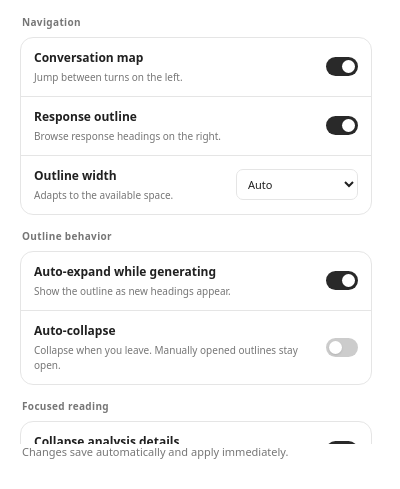
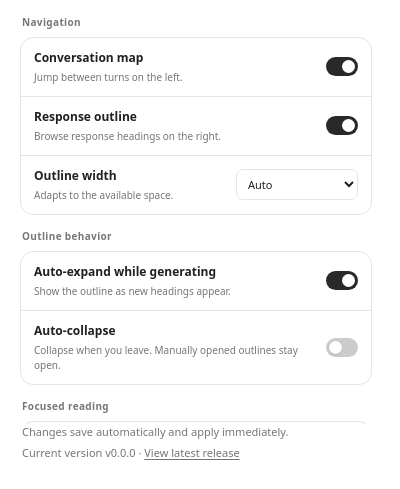
Before and after one commit to Owenwoow/ChatGPT-Conversation-Map, a browser extension: page popup/index.html in a window 400 px wide. Shown: the part 83-572 px from the top of the page. Drawn offline with Linux system fonts and the light colour scheme.

Commit message:
feat(popup): 显示当前版本并提供最新版下载入口

```diff
--- a/package.json
+++ b/package.json
@@ -1,6 +1,6 @@
 {
   "name": "chatgpt-conversation-map",
-  "version": "1.3.6",
+  "version": "1.3.7",
   "private": true,
   "license": "MIT",
   "scripts": {
--- a/popup/index.html
+++ b/popup/index.html
@@ -81,6 +81,7 @@
 
   <footer>
     <p id="status" role="status" aria-live="polite" aria-atomic="true" data-state="loading" data-i18n="loading">Loading settings…</p>
+    <p class="release-info"><span data-i18n="currentVersion">Current version</span> <span id="installedVersion"></span> · <a href="https://github.com/Owenwoow/ChatGPT-Conversation-Map/releases/latest" target="_blank" rel="noopener noreferrer" data-i18n="latestRelease">View latest release</a></p>
   </footer>
   <script src="settings.js"></script>
 </body>
--- a/popup/settings.js
+++ b/popup/settings.js
@@ -29,6 +29,8 @@
       toolsTitle: 'Content tools',
       blockCopyLabel: 'Copy content blocks',
       blockCopyHint: 'Show a copy button on static diagrams and cards.',
+      currentVersion: 'Current version',
+      latestRelease: 'View latest release',
       loading: 'Loading settings…',
       ready: 'Changes save automatically and apply immediately.',
       saving: 'Saving…',
@@ -64,6 +66,8 @@
       toolsTitle: '内容工具',
       blockCopyLabel: '图块复制',
       blockCopyHint: '悬停静态图表或卡片时显示复制按钮',
+      currentVersion: '当前版本',
+      latestRelease: '查看最新版',
       loading: '正在读取设置…',
       ready: '设置自动保存，即时生效',
       saving: '正在保存…',
@@ -83,6 +87,7 @@
   }
 
   const status = document.getElementById('status');
+  document.getElementById('installedVersion').textContent = `v${chrome.runtime.getManifest().version}`;
   const controls = Object.keys(defaults).map(key => document.getElementById(key));
   const persisted = {...defaults};
   const latestChanges = new Map();
--- a/popup/style.css
+++ b/popup/style.css
@@ -121,6 +121,8 @@ select {
 footer { flex-shrink: 0; padding: 0 22px 16px; }
 #status { min-height: 17px; color: var(--muted); font-size: 11px; }
 #status[data-state="error"] { color: var(--error); }
+.release-info { margin-top: 4px; color: var(--muted); font-size: 11px; }
+.release-info a { color: inherit; text-underline-offset: 2px; }
 
 @media (prefers-color-scheme: dark) {
   :root {
```
Also changed, not shown: README.en.md (+1 -1 lines), tests/settings.test.cjs (+2 -0 lines), .github/workflows/ci-release.yml, README.md, manifest.json, 1 other file.
